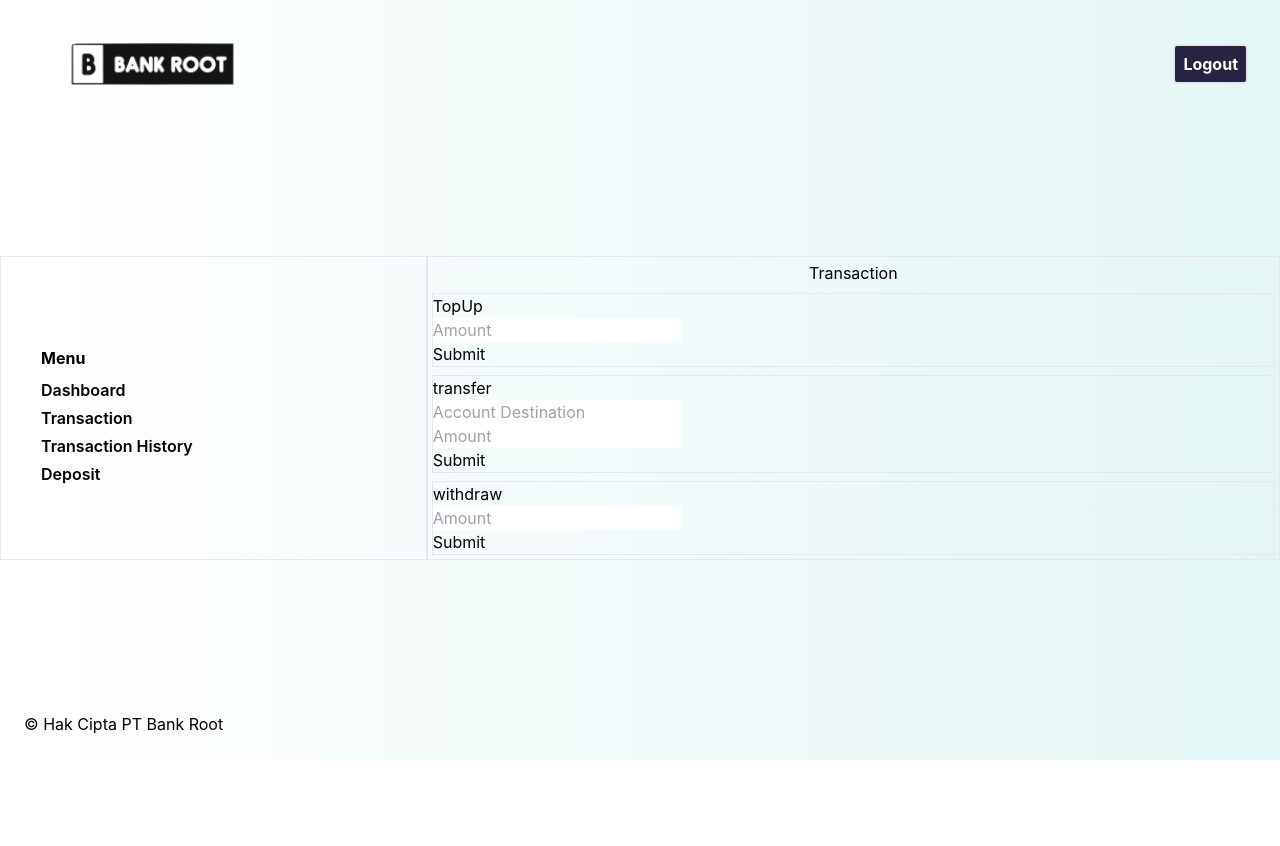
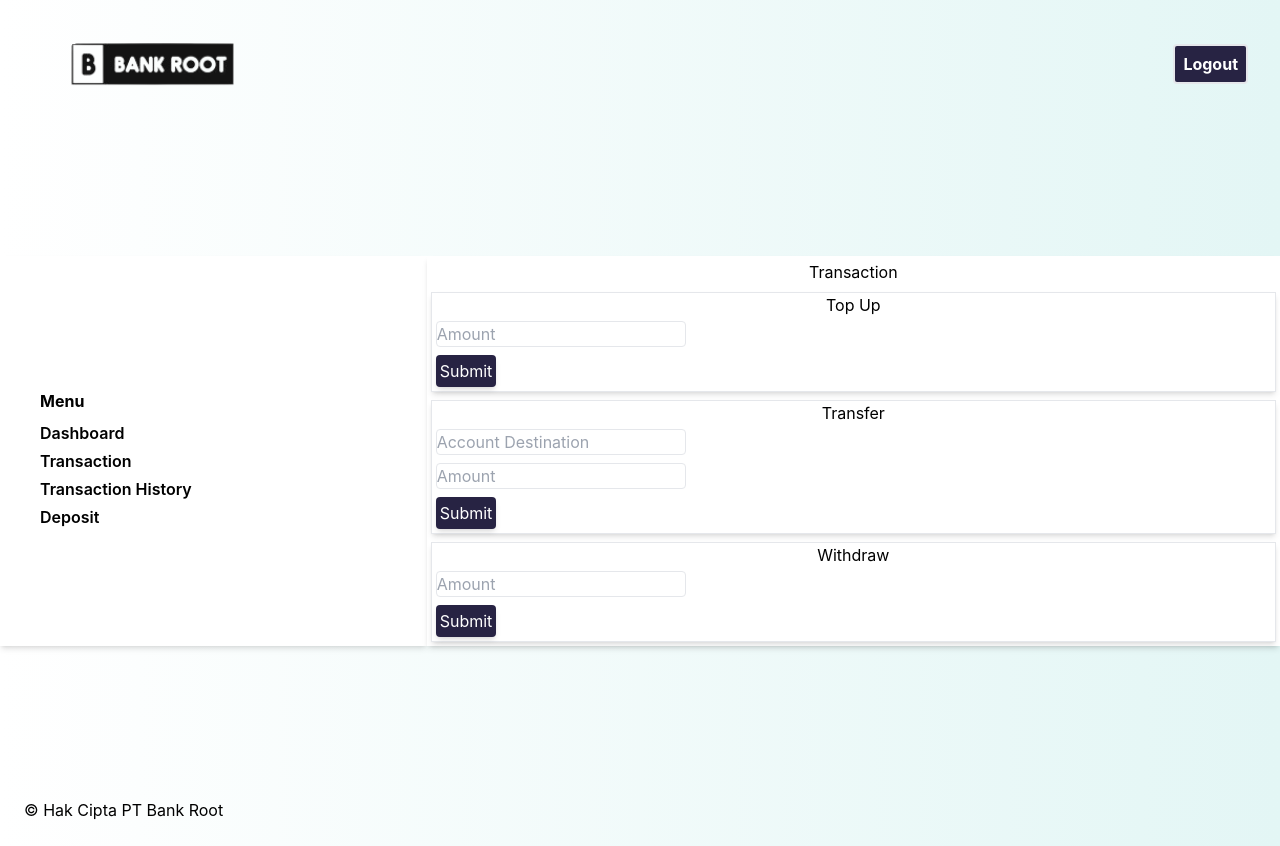
Before and after one commit to MEKL20/bank-jdt-frontend, a React (Create React App) app: page /transaction in a window 1280 px wide. Before the commit the page ends 800 px from the top, so only its background shows below. Built offline with nearby package versions, Linux system fonts and the light colour scheme; no server answers.

Commit message:
fixing style

```diff
--- a/src/pages/Dashboard.js
+++ b/src/pages/Dashboard.js
@@ -100,7 +100,7 @@ function Dashboard() {
             {/* End header */}
 
             <div className="container flex mx-auto my-32">
-                <div className="flex flex-col justify-center basis-1/3 border">
+                <div className="flex flex-col justify-center basis-1/3 bg-white shadow-md">
                     <h1 className="text-center">
                         {customer.name}
                     </h1>
@@ -123,17 +123,17 @@ function Dashboard() {
                         </a>
                     </div>
                 </div>
-                <div className="flex flex-wrap justify-center basis-2/3 border">
+                <div className="flex flex-wrap justify-center basis-2/3 bg-white shadow-md">
                     <div className="container m-1">
                         <center>
                             Dashboard
                         </center>
                     </div>
-                    <div className="container border m-1">
+                    <div className="container bg-white shadow-md border m-1">
                         Saving Account : {saving.accountSaving} <br/>
                         Balance : Rp {saving.balance}
                     </div>
-                    <div className="container border m-1">
+                    <div className="container bg-white shadow-md border m-1">
                         Last Activity <br/>
                         {reportings.slice(0,5).map((reporting) => (
                             <p>
--- a/src/pages/Deposito.js
+++ b/src/pages/Deposito.js
@@ -143,7 +143,7 @@ function Deposito() {
             {/* End header */}
 
             <div className="container flex mx-auto my-32">
-                <div className="flex flex-col justify-center basis-1/3 border">
+                <div className="flex flex-col justify-center basis-1/3 bg-white shadow-md">
                     <h1 className="text-center">
                         {customer.name}
                     </h1>
@@ -166,7 +166,7 @@ function Deposito() {
                         </a>
                     </div>
                 </div>
-                <div className="flex flex-wrap justify-center basis-2/3 border">
+                <div className="flex flex-wrap justify-center basis-2/3 bg-white shadow-md">
                     <div className="container m-1">
                         <center>Deposits List</center> <br/>
                         {deposits.slice(0,5).map((deposit, index) => (
@@ -182,22 +182,28 @@ function Deposito() {
                             </div>
                         ))}
                     </div>
-                    <div className="container border m-1">
+                    <div className="container bg-white shadow-md border m-1">
                         <center>add deposit</center>
                         <form onSubmit={addDeposit}>
-                            <input type="number" placeholder="Amount" name="balance" onChange={e => setAmount(e.target.value)}/><br/>
-                            <input type="radio" value="3" name="period" onChange={e => setPeriod(e.target.value)}/>Deposit 3 Month Profit 2% <br/>
-                            <input type="radio" value="6" name="period" onChange={e => setPeriod(e.target.value)}/>Deposit 6 Month Profit 4%<br/>
-                            <input type="radio" value="9" name="period" onChange={e => setPeriod(e.target.value)}/>Deposit 9 Month Profit 6%<br/>
-                            <input type="radio" value="12" name="period" onChange={e => setPeriod(e.target.value)}/>Deposit 12 Month Profit 8%<br/>
-                            <button type="submit">Submit</button>
+                            <input type="number" placeholder="Amount" name="balance"
+                            className="border m-1 rounded" onChange={e => setAmount(e.target.value)}/><br/>
+                            <input type="radio" value="3" name="period"
+                            className="m-1" onChange={e => setPeriod(e.target.value)}/>Deposit 3 Month Profit 2% <br/>
+                            <input type="radio" value="6" name="period"
+                            className="m-1" onChange={e => setPeriod(e.target.value)}/>Deposit 6 Month Profit 4%<br/>
+                            <input type="radio" value="9" name="period"
+                            className="m-1" onChange={e => setPeriod(e.target.value)}/>Deposit 9 Month Profit 6%<br/>
+                            <input type="radio" value="12" name="period"
+                            className="m-1" onChange={e => setPeriod(e.target.value)}/>Deposit 12 Month Profit 8%<br/>
+                            <button type="submit" className="shadow-md bg-martinique text-white p-1 m-1 rounded">Submit</button>
                         </form>
                     </div>
-                    <div className="container border m-1">
+                    <div className="container bg-white shadow-md border m-1">
                         <center>withdraw deposit</center>
                         <form onSubmit={withdrawDeposit}>
-                            <input type="number" placeholder="Account Deposit" name="account_deposit" onChange={e => setAccountDeposit(e.target.value)}/><br/>
-                            <button type="submit">Submit</button>
+                            <input type="number" placeholder="Account Deposit" name="account_deposit"
+                            className="border m-1 rounded" onChange={e => setAccountDeposit(e.target.value)}/><br/>
+                            <button type="submit" className="shadow-md bg-martinique text-white p-1 m-1 rounded">Submit</button>
                         </form>
                     </div>
                 </div>
--- a/src/pages/Transaction.js
+++ b/src/pages/Transaction.js
@@ -143,7 +143,7 @@ function Transaction() {
         {/* End header */}
 
         <div className="container flex mx-auto my-32">
-          <div className="flex flex-col justify-center basis-1/3 border">
+          <div className="flex flex-col justify-center basis-1/3 bg-white shadow-md">
             <h1 className="text-center">
               {customer.name}
             </h1>
@@ -166,32 +166,36 @@ function Transaction() {
                 </a>
             </div>
           </div>
-          <div className="flex flex-wrap justify-center basis-2/3 border">
+          <div className="flex flex-wrap justify-center basis-2/3 bg-white shadow-md">
             <div className="container m-1">
               <center>
                 Transaction
               </center>
             </div>
-            <div className="container border m-1">
-                TopUp <br/>
+            <div className="container bg-white shadow-md border m-1">
+                <center>Top Up</center>
                 <form onSubmit={topup}>
-                  <input type="number" placeholder="Amount" name="balance" onChange={e => setBalance(e.target.value)}/><br/>
-                  <button type="submit">Submit</button>
+                  <input type="number" placeholder="Amount" name="balance"
+                  className="border m-1 rounded" onChange={e => setBalance(e.target.value)}/><br/>
+                  <button type="submit" className="shadow-md bg-martinique text-white p-1 m-1 rounded">Submit</button>
                 </form>
             </div>
-            <div className="container border m-1">
-                transfer<br/>
+            <div className="container bg-white shadow-md border m-1">
+                <center>Transfer</center>
                 <form onSubmit={transfer}>
-                  <input type="number" placeholder="Account Destination" name="destination" onChange={e => setDestination(e.target.value)}/><br/>
-                  <input type="number" placeholder="Amount" name="balance" onChange={e => setBalance(e.target.value)}/><br/>
-                  <button type="submit">Submit</button>
+                  <input type="number" placeholder="Account Destination" name="destination"
+                  className="border m-1 rounded" onChange={e => setDestination(e.target.value)}/><br/>
+                  <input type="number" placeholder="Amount" name="balance"
+                  className="border m-1 rounded" onChange={e => setBalance(e.target.value)}/><br/>
+                  <button type="submit" className="shadow-md bg-martinique text-white p-1 m-1 rounded">Submit</button>
                 </form>
             </div>
-            <div className="container border m-1">
-                withdraw <br/>
+            <div className="container bg-white shadow-md border m-1">
+                <center>Withdraw</center>
                 <form onSubmit={withdraw}>
-                  <input type="number" placeholder="Amount" name="balance" onChange={e => setBalance(e.target.value)}/><br/>
-                  <button type="submit">Submit</button>
+                  <input type="number" placeholder="Amount" name="balance"
+                  className="border m-1 rounded" onChange={e => setBalance(e.target.value)}/><br/>
+                  <button type="submit" className="shadow-md bg-martinique text-white p-1 m-1 rounded">Submit</button>
                 </form>
             </div>
           </div>
--- a/src/pages/TransactionHistory.js
+++ b/src/pages/TransactionHistory.js
@@ -83,7 +83,7 @@ function TransactionHistory() {
             {/* End header */}
 
             <div className="container flex mx-auto my-32">
-                <div className="flex flex-col justify-center basis-1/3 border">
+                <div className="flex flex-col justify-center basis-1/3 bg-white shadow-md">
                     <h1 className="text-center">
                         {customer.name}
                     </h1>
@@ -106,13 +106,13 @@ function TransactionHistory() {
                         </a>
                     </div>
                 </div>
-                <div className="flex flex-wrap justify-center basis-2/3 border">
+                <div className="flex flex-wrap justify-center basis-2/3 bg-white shadow-md">
                     <div className="container m-1">
                         <center>
                             Transaction History
                         </center>
                     </div>
-                    <div className="container border m-1">
+                    <div className="container bg-white shadow-md border m-1">
                         {reportings.map((reporting) => (
                             <p>
                                 <br/>
```
